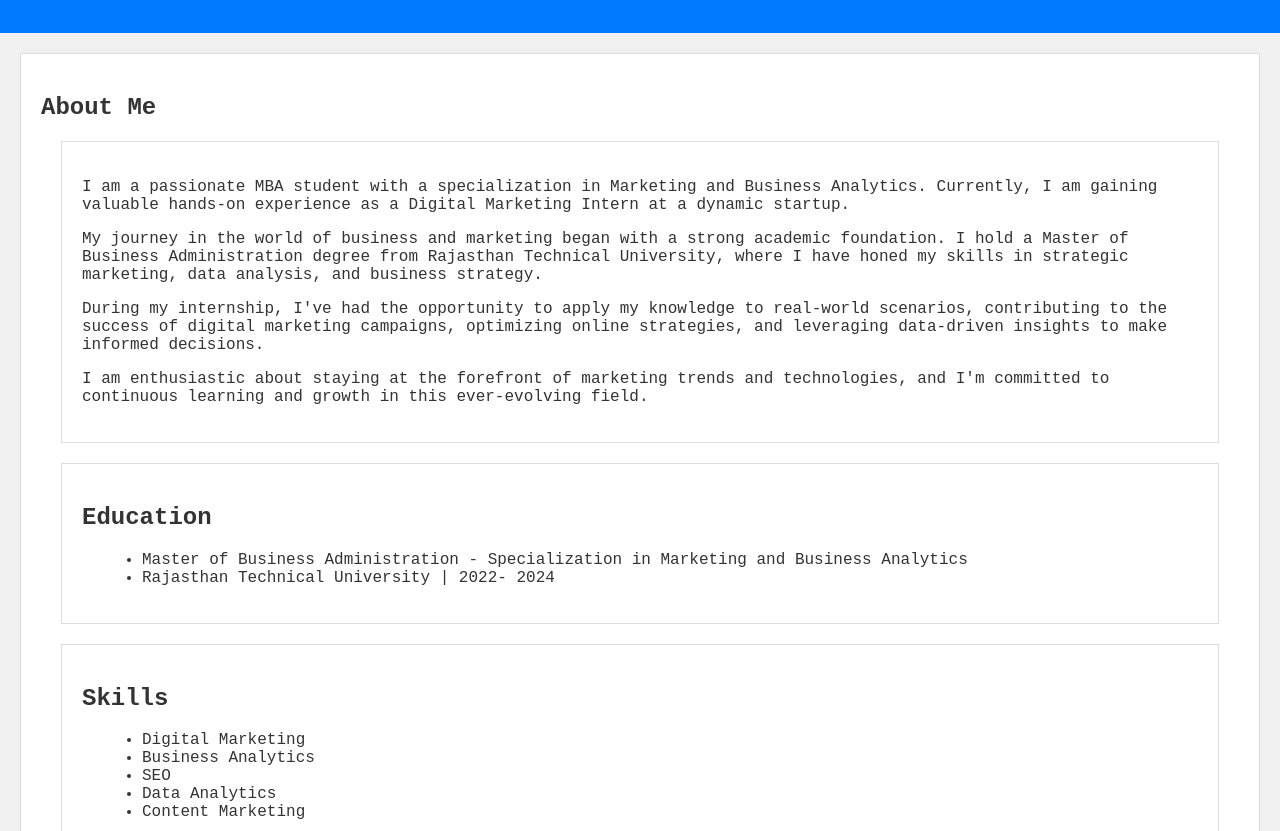
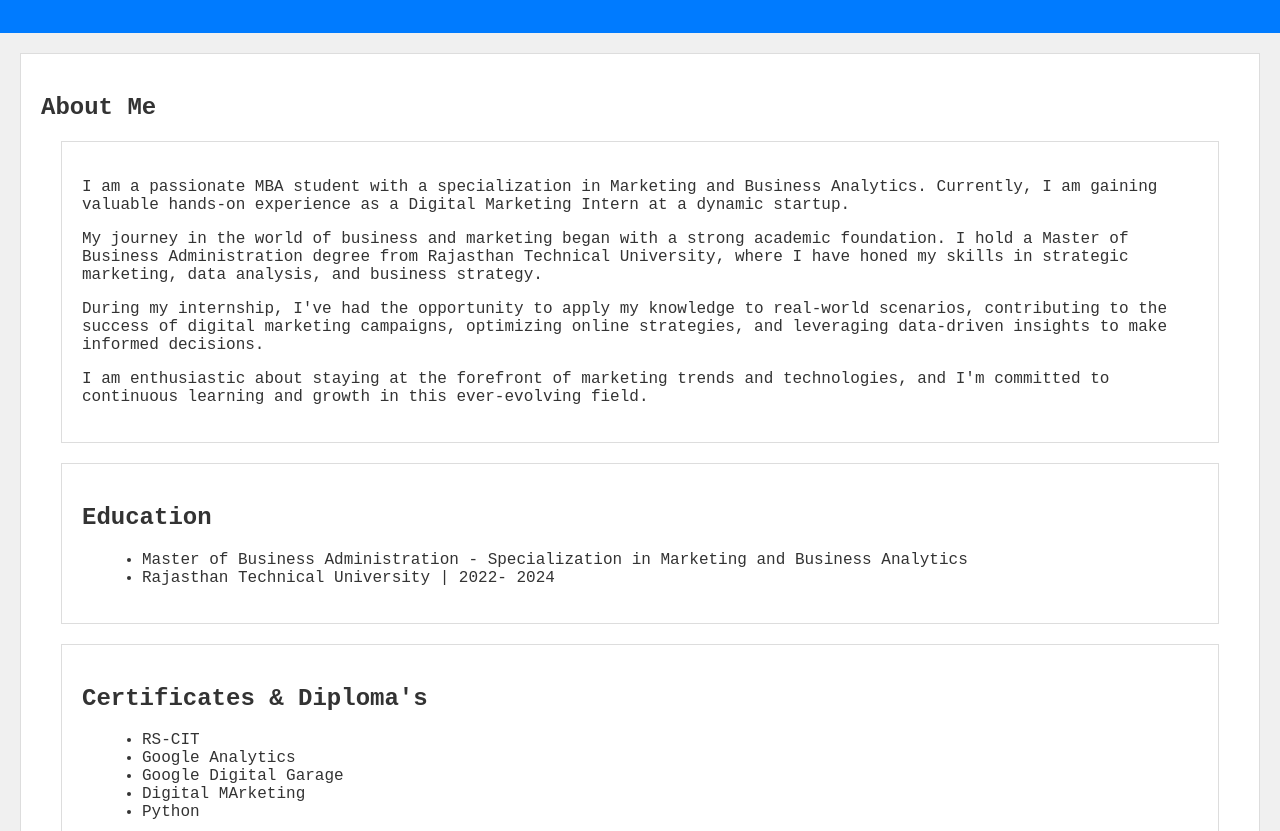
Before and after one commit to mohammad-umer-03/umer.github.io, a plain HTML site: page index.html in a window 1280 px wide. Shown: the part 121-952 px from the top of the page. Drawn offline with Linux system fonts and the light colour scheme.

Commit message:
Update index.html

```diff
--- a/index.html
+++ b/index.html
@@ -36,6 +36,17 @@
             <li>Rajasthan Technical University | 2022- 2024</li>
         </ul>
     </section>
+    <section id="Certificates & Diploma's">
+    <h2>Certificates & Diploma's</h2>
+     <ul>
+        <li>RS-CIT</li>
+        <li>Google Analytics</li>
+        <li>Google Digital Garage</li>
+        <li>Digital MArketing</li>
+        <li>Python</li>
+            <!-- Add more skills here -->
+        </ul>
+    </section>
 
     <section id="skills">
         <h2>Skills</h2>
```
